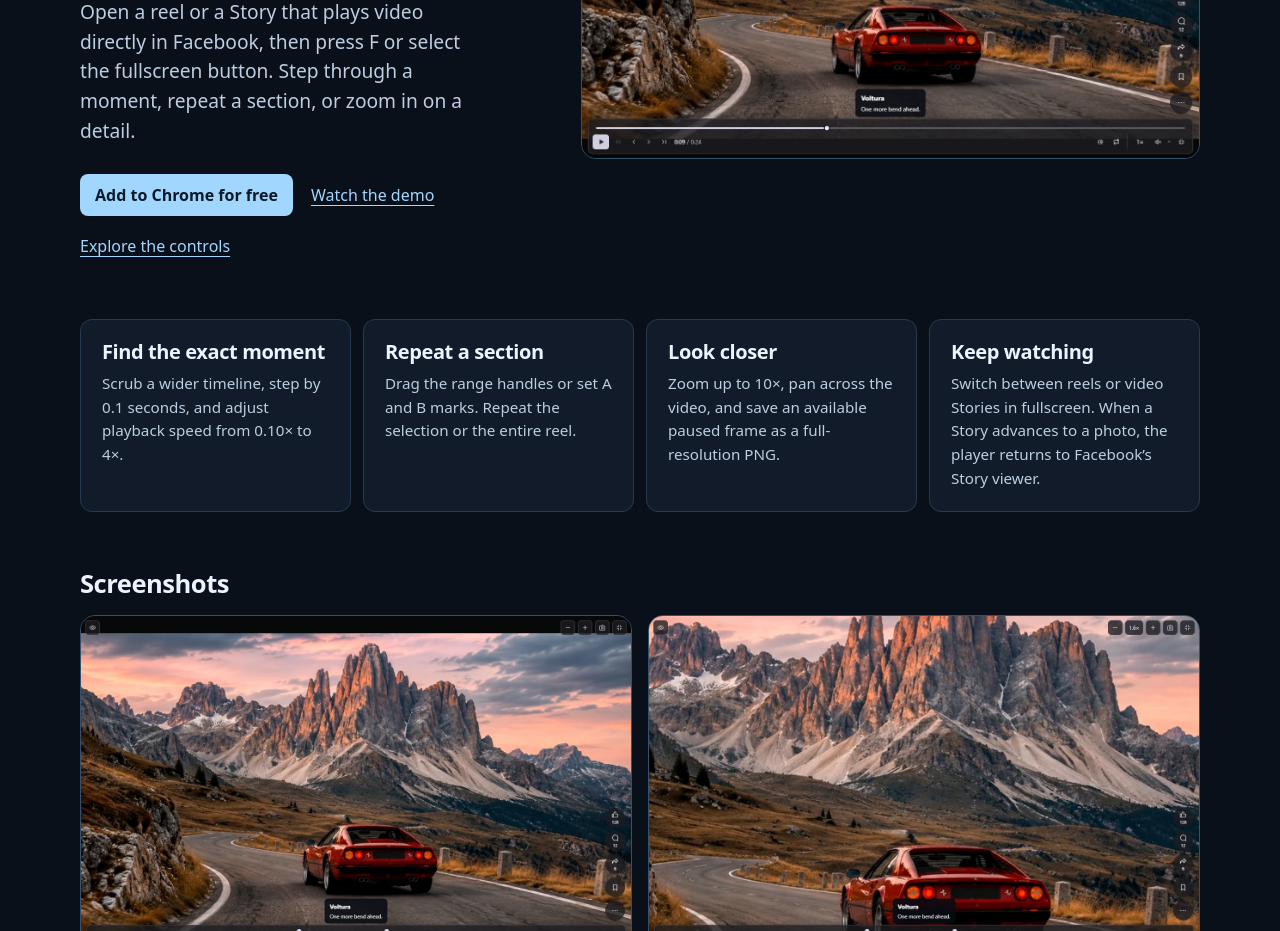
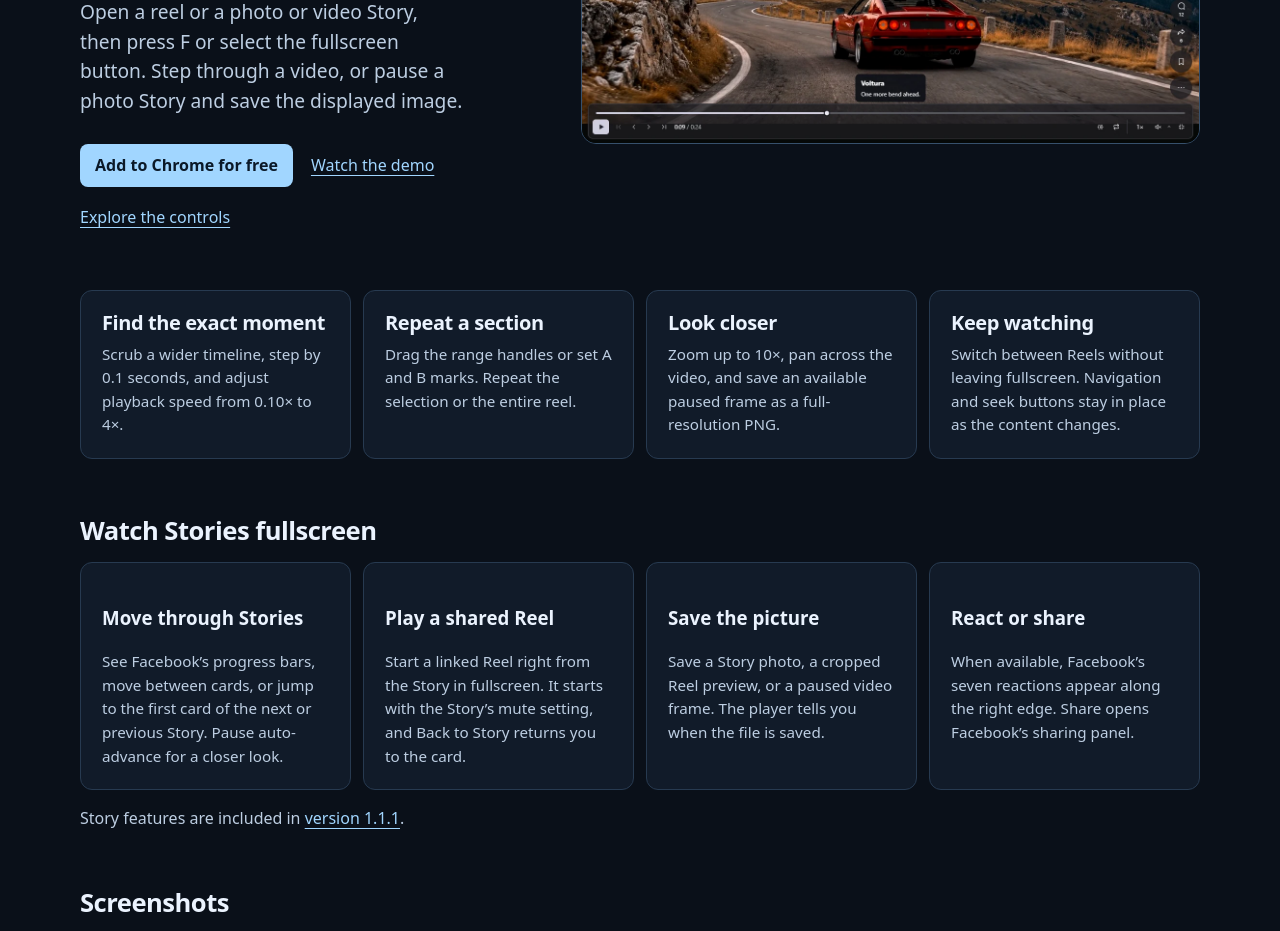
Before and after one commit to voltura/voltura-reels, a plain HTML site: page index.html in a window 1280 px wide. Shown: the part 476-1407 px from the top of the page. Drawn offline with Linux system fonts and the light colour scheme.

Commit message:
Document fullscreen Stories and image saving in 1.1.1

```diff
--- a/index.html
+++ b/index.html
@@ -5,7 +5,7 @@
     <meta name="viewport" content="width=device-width, initial-scale=1" />
     <meta
       name="description"
-      content="Watch Facebook Reels and video Stories fullscreen in Chrome with precise seeking, segment repeat, zoom, and frame capture."
+      content="Watch Facebook Reels and Stories fullscreen in Chrome. Seek, repeat, and zoom in videos, or pause photo Stories and save the displayed image."
     />
     <meta property="og:type" content="website" />
     <meta property="og:url" content="https://reels.voltura.se/" />
@@ -13,7 +13,7 @@
     <meta property="og:title" content="Voltura Reel Player" />
     <meta
       property="og:description"
-      content="Watch Facebook Reels and video Stories fullscreen in Chrome with precise seeking, segment repeat, zoom, and frame capture."
+      content="Watch Facebook Reels and Stories fullscreen in Chrome. Seek, repeat, and zoom in videos, or pause photo Stories and save the displayed image."
     />
     <meta
       property="og:image"
@@ -30,7 +30,7 @@
     <meta name="twitter:title" content="Voltura Reel Player" />
     <meta
       name="twitter:description"
-      content="Watch Facebook Reels and video Stories fullscreen in Chrome with precise seeking, segment repeat, zoom, and frame capture."
+      content="Watch Facebook Reels and Stories fullscreen in Chrome. Seek, repeat, and zoom in videos, or pause photo Stories and save the displayed image."
     />
     <meta
       name="twitter:image"
@@ -43,7 +43,7 @@
     <link rel="canonical" href="https://reels.voltura.se/" />
     <link rel="icon" href="icon.png" />
     <link rel="stylesheet" href="site.css" />
-    <title>Voltura Reel Player | Fullscreen Facebook Reels for Chrome</title>
+    <title>Voltura Reel Player | Fullscreen Facebook Reels and Stories for Chrome</title>
   </head>
   <body>
     <main class="container">
@@ -55,11 +55,11 @@
       </header>
       <section class="hero" aria-labelledby="headline">
         <div>
-          <h1 id="headline">Facebook Reels and video Stories, fullscreen.</h1>
+          <h1 id="headline">Facebook Reels and Stories, fullscreen.</h1>
           <p>
-            Open a reel or a Story that plays video directly in Facebook, then
-            press F or select the fullscreen button. Step through a moment,
-            repeat a section, or zoom in on a detail.
+            Open a reel or a photo or video Story, then press F or select the
+            fullscreen button. Step through a video, or pause a photo Story
+            and save the displayed image.
           </p>
           <nav aria-label="Product links">
             <a
@@ -104,10 +104,46 @@
         <article>
           <h2>Keep watching</h2>
           <p>
-            Switch between reels or video Stories in fullscreen. When a Story
-            advances to a photo, the player returns to Facebook’s Story viewer.
+            Switch between Reels without leaving fullscreen. Navigation and seek
+            buttons stay in place as the content changes.
           </p>
         </article>
+      </section>
+      <section class="stories" aria-labelledby="stories-title">
+        <h2 id="stories-title">Watch Stories fullscreen</h2>
+        <div class="features">
+          <article>
+            <h3>Move through Stories</h3>
+            <p>
+              See Facebook’s progress bars, move between cards, or jump to the
+              first card of the next or previous Story. Pause auto-advance for a
+              closer look.
+            </p>
+          </article>
+          <article>
+            <h3>Play a shared Reel</h3>
+            <p>
+              Start a linked Reel right from the Story in fullscreen. It starts
+              with the Story’s mute setting, and Back to Story returns you to the
+              card.
+            </p>
+          </article>
+          <article>
+            <h3>Save the picture</h3>
+            <p>
+              Save a Story photo, a cropped Reel preview, or a paused video frame.
+              The player tells you when the file is saved.
+            </p>
+          </article>
+          <article>
+            <h3>React or share</h3>
+            <p>
+              When available, Facebook’s seven reactions appear along the right
+              edge. Share opens Facebook’s sharing panel.
+            </p>
+          </article>
+        </div>
+        <p>Story features are included in <a href="https://github.com/voltura/voltura-reels/releases/tag/v1.1.1">version 1.1.1</a>.</p>
       </section>
       <section class="screenshots" aria-labelledby="screenshots-title">
         <h2 id="screenshots-title">Screenshots</h2>
@@ -173,7 +209,7 @@
         </a>
       </section>
       <section id="demo" class="demo">
-        <h2>See it in action</h2>
+        <h2>See Reel playback in action</h2>
         <video
           class="screen"
           controls
--- a/site.css
+++ b/site.css
@@ -103,10 +103,12 @@ nav {
   font-size: 0.95rem;
 }
 .screenshots,
+.stories,
 .settings {
   margin-top: 58px;
 }
 .screenshots h2,
+.stories h2,
 .settings h2 {
   margin-bottom: 17px;
   font-size: 1.6rem;
```
Also changed, not shown: privacy.html (+15 -11 lines).
